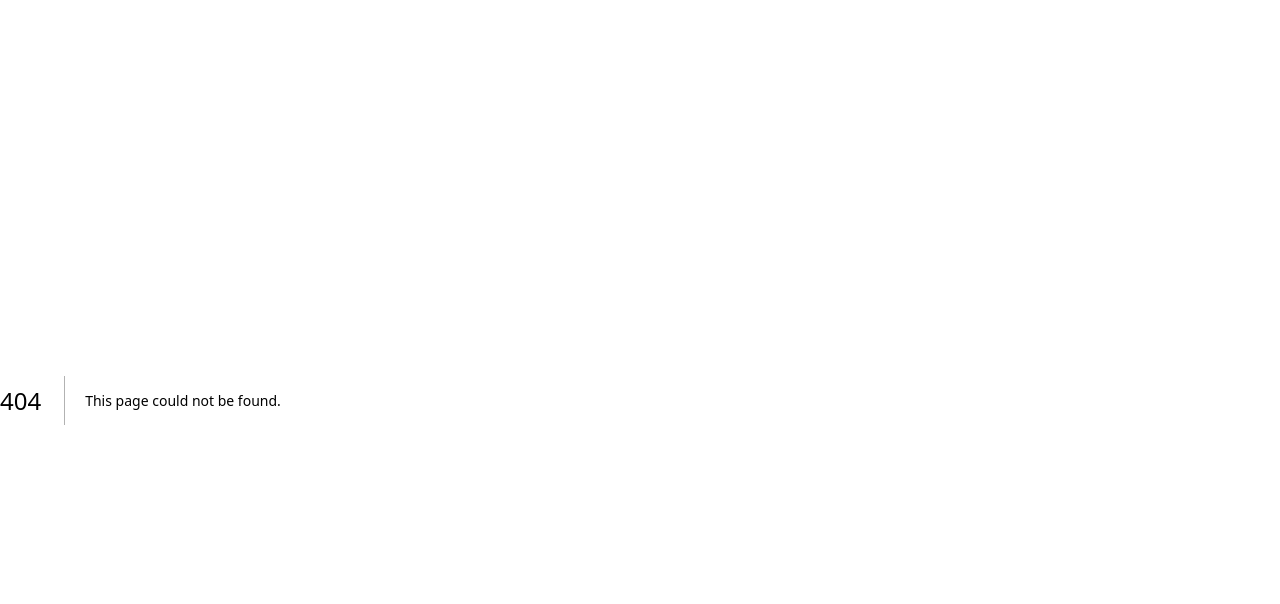
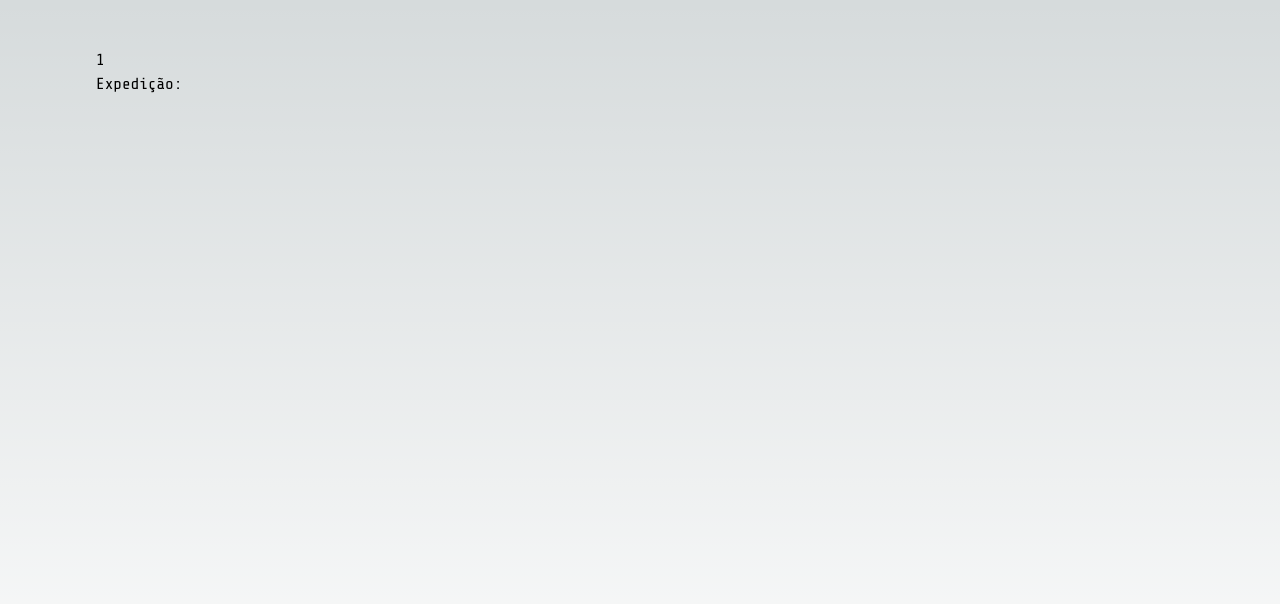
Before and after one commit to vitoraugustto/help-or-gtfo, a Next.js app: page /complex/rundowns/1/1 in a window 1280 px wide. Before the commit this address had no page. Shown: the top 604 px of the page. Built offline with nearby package versions, Linux system fonts and the light colour scheme.

Commit message:
feat: create expedition page

```diff
--- /dev/null
+++ b/app/complex/rundowns/[title]/[expedition]/page.tsx
@@ -0,0 +1,19 @@
+import { IExpedition } from '@/app/common/types';
+
+export default function Expedition({
+  params,
+}: {
+  params: { title: string; expedition: IExpedition };
+}) {
+  return (
+    <div>
+      <p>{params.title}</p>
+
+      <p>Expedição:</p>
+      <p>
+        {params.expedition.tier}
+        {params.expedition.difficulty}
+      </p>
+    </div>
+  );
+}
```
